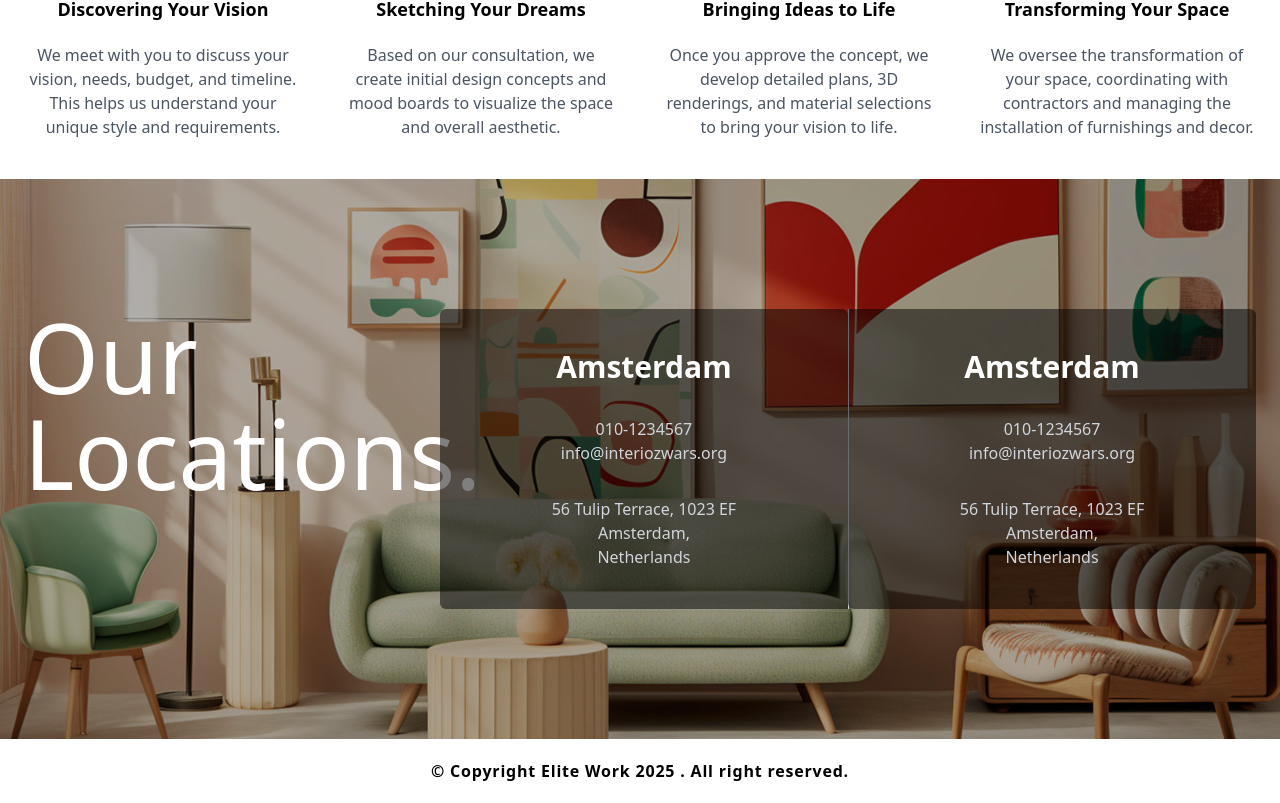
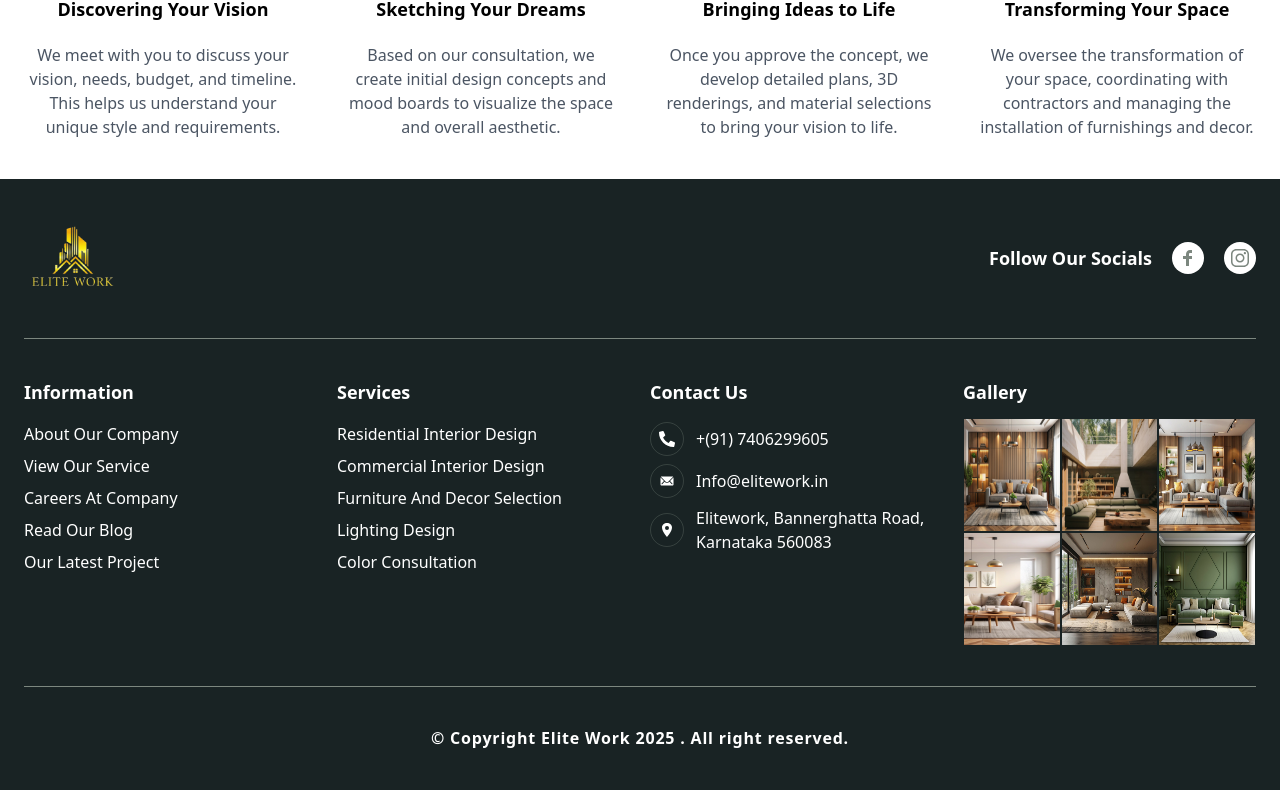
Before and after one commit to Coader-Sasmi/elite_work, a Next.js app: page / in a window 1280 px wide. Shown: the part 5487-6290 px from the top of the page. Built offline with nearby package versions, Linux system fonts and the light colour scheme.

Commit message:
Footer UI done

```diff
--- a/src/app/globals.css
+++ b/src/app/globals.css
@@ -55,3 +55,34 @@
     transform: scale(1.2);
   }
 }
+
+/* Light box css  */
+
+.galaxy_card:hover .Eye_icon {
+  visibility: visible;
+  transform: translateY(0) !important;
+}
+.indivisual_gallery_div_img:odd {
+  animation: drop 500ms ease-in-out forwards;
+}
+.Eye_icon {
+  transition: all ease-in-out 0.3s !important;
+  transform: translateY(-1em);
+}
+.indivisual_gallery_div_img:odd {
+  animation: drop 500ms ease-in-out forwards;
+}
+.galaxy_slider_card {
+  position: fixed;
+  top: 0px;
+  bottom: 0px;
+  width: 100%;
+  height: 100%;
+  background: rgba(23, 23, 23, 0.85);
+  display: flex;
+  justify-content: center;
+  align-items: center;
+  transition: all ease-in 2s;
+  z-index: 999;
+  left: 0px;
+}
--- a/src/components/Footer.tsx
+++ b/src/components/Footer.tsx
@@ -1,50 +1,121 @@
+/* eslint-disable @next/next/no-img-element */
 "use client";
-/* eslint-disable @next/next/no-img-element */
+
+import Link from "next/link";
+import { FaPhone } from "react-icons/fa";
+import { IoIosMail, IoLogoInstagram } from "react-icons/io";
+import { IoLocationSharp } from "react-icons/io5";
+import { TiSocialFacebook } from "react-icons/ti";
+import { LightBox } from "./core";
 
 export default function Footer() {
+  const footerArr = [
+    {
+      heading: "Information",
+      title1: "About Our Company",
+      title2: "View Our Service",
+      title3: "Careers At Company",
+      title4: "Read Our Blog",
+      title5: "Our Latest Project",
+    },
+    {
+      heading: "Services",
+      title1: "Residential Interior Design",
+      title2: "Commercial Interior Design",
+      title3: "Furniture And Decor Selection",
+      title4: "Lighting Design",
+      title5: "Color Consultation",
+    },
+  ];
+  const Gallery_Arr = [
+    {
+      image: "why_choose_1.jpg",
+    },
+    {
+      image: "why_choose_2.jpg",
+    },
+    {
+      image: "why_choose_3.jpg",
+    },
+    {
+      image: "why_choose_4.jpg",
+    },
+    {
+      image: "service_1.jpg",
+    },
+    {
+      image: "service_2.jpg",
+    },
+  ];
   return (
-    <>
-      <section
-        className="lg:h-[calc(100vh-15rem)] flex justify-center items-center bg-cover bg-center bg-no-repeat bg-black/30 bg-blend-overlay"
-        style={{ backgroundImage: `url(./footer_image.jpg)` }}
-      >
-        <div className="main-container w-full grid grid-cols-12 gap-2 md:gap-4 ">
-          <div className=" lg:col-span-4 col-span-12 lg:text-8xl md:text-4xl text-xl font-medium text-white">
-            Our <br /> Locations.
-          </div>
-          <div className=" lg:col-span-8 col-span-12 flex md:flex-row flex-col">
-            <div className="bg-black/50 flex flex-col lg:gap-8 gap-5 px-20 lg:py-10 justify-center items-center md:rounded-l-md rounded-t-md">
-              <p className="text-white text-3xl font-semibold">Amsterdam</p>
-              <div className="text-gray-300 text-center">
-                <p>010-1234567</p>
-                <p>info@interiozwars.org</p>
-              </div>
-              <p className="text-center text-gray-300">
-                56 Tulip Terrace, 1023 EF Amsterdam, <br />
-                Netherlands
-              </p>
+    <aside className="bg-secondary py-10">
+      <section className="main-container flex flex-col gap-10 text-white">
+        <div className="flex md:justify-between md:flex-row items-center flex-col gap-5">
+          <img src="./logo.png" alt="image" className="w-24 h-auto" />
+          <div className="flex gap-5 items-center">
+            <h1 className="text-lg  font-semibold">Follow Our Socials</h1>
+            <div className="bg-white rounded-full p-1 text-quaternary">
+              <TiSocialFacebook className="text-2xl" />
             </div>
-            <div className="h-full bg-gray-300 w-[0.02rem]"></div>
-            <div className="bg-black/50 flex flex-col gap-8 px-20 py-10 justify-center items-center md:rounded-r-md rounded-b-md">
-              <p className="text-white text-3xl font-semibold">Amsterdam</p>
-              <div className="text-gray-300 text-center">
-                <p>010-1234567</p>
-                <p>info@interiozwars.org</p>
-              </div>
-              <p className="text-center text-gray-300">
-                56 Tulip Terrace, 1023 EF Amsterdam, <br />
-                Netherlands
-              </p>
+            <div className="bg-white rounded-full p-1 text-quaternary">
+              <IoLogoInstagram className="text-2xl" />
             </div>
           </div>
         </div>
+        <div className="w-full bg-quaternary h-[0.01rem]"></div>
+        <section className="grid lg:grid-cols-4 md:grid-cols-2 grid-cols-1 gap-5">
+          {footerArr?.map((curElm, i) => (
+            <div key={i} className="flex flex-col gap-4">
+              <h1 className="text-lg font-semibold">{curElm?.heading}</h1>
+              <div className="flex flex-col gap-2">
+                <p>{curElm?.title1}</p>
+                <p>{curElm?.title2}</p>
+                <p>{curElm?.title3}</p>
+                <p>{curElm?.title4}</p>
+                <p>{curElm?.title5}</p>
+              </div>
+            </div>
+          ))}
+          <div className="flex flex-col gap-4">
+            <h1 className="text-lg font-semibold">Contact Us</h1>
+            <div className="flex flex-col gap-2">
+              <div className="flex items-center gap-3">
+                <div className="border border-quaternary/30 rounded-full p-2">
+                  <FaPhone className="rotate-90" />
+                </div>
+                <Link href="tel:+917406299605">
+                  <p>+(91) 7406299605</p>
+                </Link>
+              </div>
+              <div className="flex items-center gap-3">
+                <div className="border border-quaternary/30 rounded-full p-2">
+                  <IoIosMail />
+                </div>
+                <Link href="mailto:Info@elitework.in">
+                  <p>Info@elitework.in</p>
+                </Link>
+              </div>
+              <div className="flex items-center gap-3">
+                <div className="border border-quaternary/30 rounded-full p-2">
+                  <IoLocationSharp />
+                </div>
+                <p>Elitework, Bannerghatta Road, Karnataka 560083 </p>
+              </div>
+            </div>
+          </div>
+          <div className="flex flex-col w-full">
+            <h4 className=" text-lg font-semibold">Gallery</h4>
+            <LightBox images={Gallery_Arr.map((curElm) => curElm?.image)} />
+          </div>
+        </section>
+        <div className="w-full bg-quaternary h-[0.01rem]"></div>
+        <div className="flex justify-center items-center">
+          <p className="font-semibold md:tracking-wider text-center">
+            &copy; Copyright Elite Work {new Date().getFullYear()} . All right
+            reserved.
+          </p>
+        </div>
       </section>
-      <div className="py-5 flex justify-center items-center">
-        <p className="font-semibold md:tracking-wider">
-          &copy; Copyright Elite Work {new Date().getFullYear()} . All right
-          reserved.
-        </p>
-      </div>
-    </>
+    </aside>
   );
 }
--- /dev/null
+++ b/src/components/core/LightBox.tsx
@@ -0,0 +1,115 @@
+/* eslint-disable @typescript-eslint/no-unused-vars */
+/* eslint-disable @typescript-eslint/no-explicit-any */
+"use client";
+import Image from "next/image";
+import { useState } from "react";
+import { GoChevronLeft, GoChevronRight } from "react-icons/go";
+import { IoMdAdd, IoMdClose } from "react-icons/io";
+
+export default function LightBox({ images }: any) {
+  const [isShow, setIsShow] = useState(false);
+  const [click, setClick] = useState(0);
+
+  function leftSide() {
+    setClick((prev) => (prev > 0 ? prev - 1 : 0));
+  }
+  function rightSide() {
+    setClick((prev) =>
+      images.length - 1 > prev ? prev + 1 : images.length - 1
+    );
+  }
+  const handelClose = (e: any) => {
+    if (e.target.dataset.close) {
+      document.body.style.overflowY = "auto";
+      setIsShow(false);
+    }
+  };
+
+  return (
+    <>
+      <div className="pt-3">
+        <div className="grid grid-cols-3 ">
+          {images.map((curElm: string, index: number) => {
+            return (
+              <div key={index}>
+                <div className="border border-secondary galaxy_card indivisual_gallery_div relative  flex  cursor-pointer items-center justify-center justify-items-center overflow-hidden ">
+                  <img
+                    src={curElm}
+                    alt="image"
+                    onClick={() => {
+                      setIsShow(!isShow);
+                      setClick(index);
+                      document.body.style.overflowY = "invisible";
+                    }}
+                    className="hover:scale-105 hover:transition hover:duration-300 md:h-[7rem] h-28 w-full"
+                  />
+                  <span className="Eye_icon invisible absolute -translate-y-4  pt-[0.3rem] pl-[0] text-black  hover:black  ">
+                    <IoMdAdd
+                      onClick={() => {
+                        setIsShow(!isShow);
+                        setClick(index);
+                        // document.body.style.overflowY = "invisible";
+                      }}
+                      className="!text-4xl"
+                    />
+                  </span>
+                </div>
+              </div>
+            );
+          })}
+        </div>
+      </div>
+
+      {isShow ? (
+        <div className="galaxy_slider_card">
+          <nav
+            className="absolute top-32 border left-10
+          flex h-[2rem]
+          w-7 items-center justify-between justify-items-center bg-white rounded-md"
+          >
+            <span className="cursor-pointer ">
+              <IoMdClose
+                onClick={(e) => {
+                  setIsShow(false);
+                  document.body.style.overflowY = "auto";
+                }}
+                className="text-black"
+              />
+            </span>
+          </nav>
+          <div
+            data-close
+            className=" relative flex h-full w-full items-center justify-center"
+            onClick={handelClose}
+          >
+            <div className="indivisual_gallery_div absolute z-50 cursor-pointer">
+              <div className="relative h-48 w-60 md:h-52 md:w-72 overflow-hidden lg:h-[60vh] lg:w-[100vh] ">
+                <Image
+                  layout="fill"
+                  objectFit="cover"
+                  unoptimized
+                  //   src={item?.image}
+                  src={images[click]}
+                  alt="logo"
+                />
+              </div>
+            </div>
+          </div>
+
+          <div
+            className="absolute md:left-6 left-0 flex h-[2rem]
+          w-[2rem] cursor-pointer items-center justify-center justify-items-center rounded-lg bg-white z-50"
+          >
+            <GoChevronLeft onClick={leftSide} className="!text-black" />
+          </div>
+          <div
+            className="absolute md:right-6 right-0 flex h-[2rem]
+          w-[2rem] cursor-pointer items-center justify-center justify-items-center rounded-lg bg-white z-50"
+          >
+            <GoChevronRight onClick={rightSide} className="!text-black" />
+          </div>
+        </div>
+      ) : null}
+    </>
+  );
+}
--- a/src/components/core/index.ts
+++ b/src/components/core/index.ts
@@ -1 +1,2 @@
 export { default as CustomDrawer } from "./CustomDrawer";
+export { default as LightBox } from "./LightBox";
```
